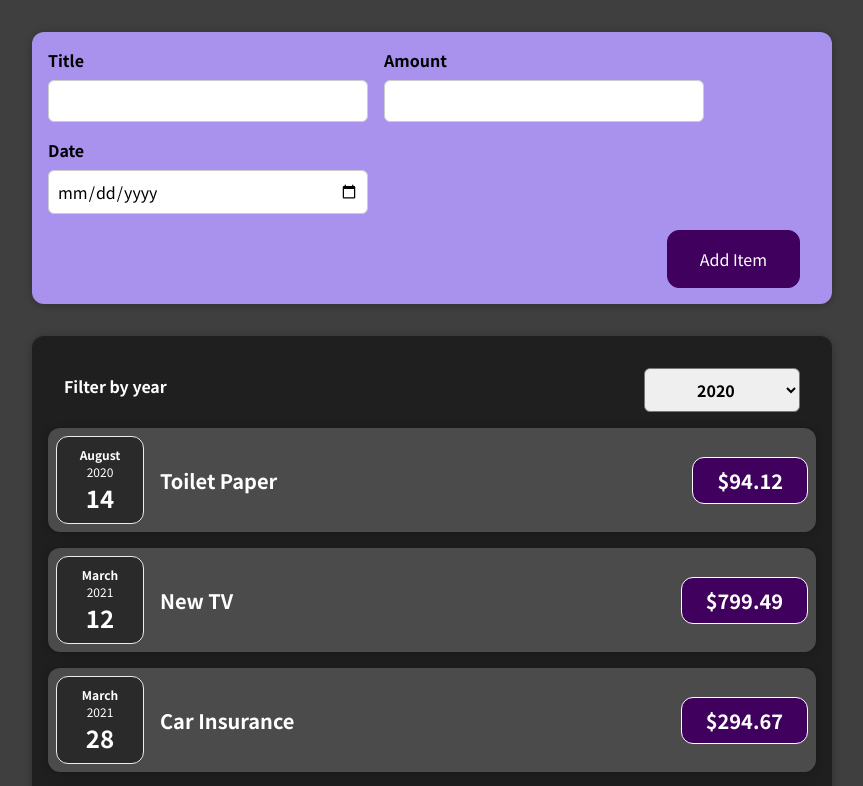
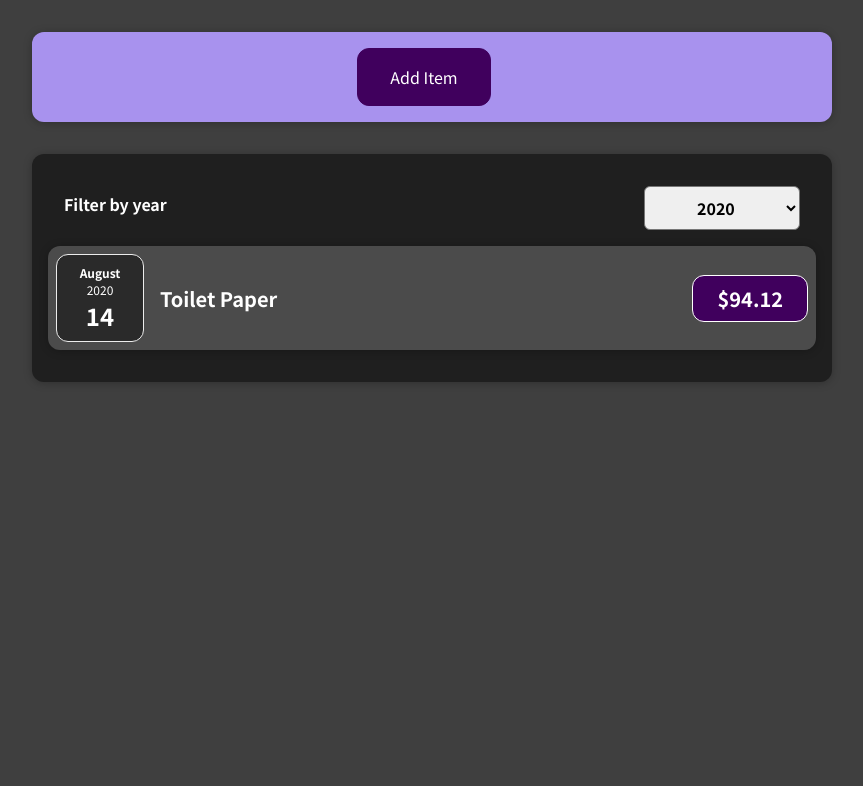
Before and after one commit to gnanaprakashreddy/ExpenseTracker, a React (Create React App) app: page / in a window 1280 px wide. Shown: the top 786 px of the page, without its empty margins (208-1071 px from the left). Built offline with nearby package versions, Linux system fonts and the light colour scheme.

Commit message:
Showing AddItem Form Dynamically

```diff
--- /dev/null
+++ b/src/components/Expenses/ExpenseList.css
@@ -0,0 +1,9 @@
+.expenses-list {
+  list-style: none;
+  padding: 0;
+}
+
+.expenses-list__fallback {
+  color: white;
+  text-align: center;
+}
--- /dev/null
+++ b/src/components/Expenses/ExpenseList.js
@@ -0,0 +1,18 @@
+import ExpenseItem from './ExpenseItem'
+import './ExpenseList.css'
+
+const ExpenseList = (props) => {
+    if(props.items.length === 0){
+        return <p className="expenses-list__fallback">No Expenses Found</p>
+    }
+
+    return <ul className="expenses-list">
+        {
+            props.items.map(expense =>
+                <ExpenseItem key={expense.id} title={expense.title} date={expense.date} amount={expense.amount}/>
+            )
+        }
+    </ul>
+}
+
+export default ExpenseList
--- a/src/components/Expenses/Expenses.js
+++ b/src/components/Expenses/Expenses.js
@@ -1,34 +1,27 @@
 import React,{useState} from 'react'
-import ExpenseItem from './ExpenseItem'
 import './Expenses.css'
 import Card from '../UI/Card'
 import ExpenseFilter from './ExpenseFilter'
+import ExpenseList from './ExpenseList'
 
 const  Expenses = (props) => {
 
-    const [expenses, setExpenses] = useState(props.expenses)
     const [year, setYear] = useState('2020')
 
     const onYearSelectHandler = (recievedYear) => {
-        const initialExpenses = props.expenses
         // console.log(expenses[0].date.getFullYear)
-        const updatedExpenses = initialExpenses.filter(expense =>
-                expense.date.getFullYear() == recievedYear)
-        // console.log(updatedExpenses);
-        setExpenses(updatedExpenses)
         setYear(recievedYear);
+    }
 
-    }
+    const filteredExpenses = props.expenses.filter(expense => expense.date.getFullYear().toString()===year)
+
+
 
     return (
         <div>
             <Card className='expenses'>
                 <ExpenseFilter year={year} onYearSelect = {onYearSelectHandler}/>
-                {
-                    expenses.map(expense =>
-                    <ExpenseItem key={expense.id} title={expense.title} date={expense.date} amount={expense.amount}/>
-                )
-                }
+                <ExpenseList items={filteredExpenses} />
             </Card>
         </div>
     )
--- a/src/components/NewExpense/ExpenseForm.js
+++ b/src/components/NewExpense/ExpenseForm.js
@@ -29,6 +29,7 @@ const ExpenseForm = (props) => {
         setTitle('');
         setAmount('');
         setDate('');
+
         <Expenses expenses={expenses} />
     }
 
@@ -48,6 +49,7 @@ const ExpenseForm = (props) => {
         </div>
         </div>
         <div className="new-expense__actions">
+            <button type="button" onClick={props.showForm}>Cancel</button>
             <button type="submit">Add Item</button>
         </div>
     </form>
--- a/src/components/NewExpense/NewExpense.js
+++ b/src/components/NewExpense/NewExpense.js
@@ -1,3 +1,4 @@
+import React, {useState} from 'react';
 import './NewExpense.css'
 import ExpenseForm from './ExpenseForm'
 
@@ -8,10 +9,23 @@ const NewExpense = (props) => {
             id: Math.random().toString()
        }
       props.addExpense(expenseData);
+      setShowForm(false)
     }
 
+    const [showForm, setShowForm] = useState(false)
+
+   const setEditing =() => {
+       setShowForm(true)
+   }
+
+   const cancelEditing = () => {
+       setShowForm(false)
+   }
     return <div className="new-expense">
-        <ExpenseForm onSaveData={saveDataHandler}/>
+
+            {!showForm && <button onClick={setEditing}>Add Item</button>}
+            {showForm && <ExpenseForm showForm={cancelEditing} onSaveData={saveDataHandler}/>}
+
     </div>
 }
 
```
Also changed, not shown: 1 other file (tests, documents, lock files or other folders).
